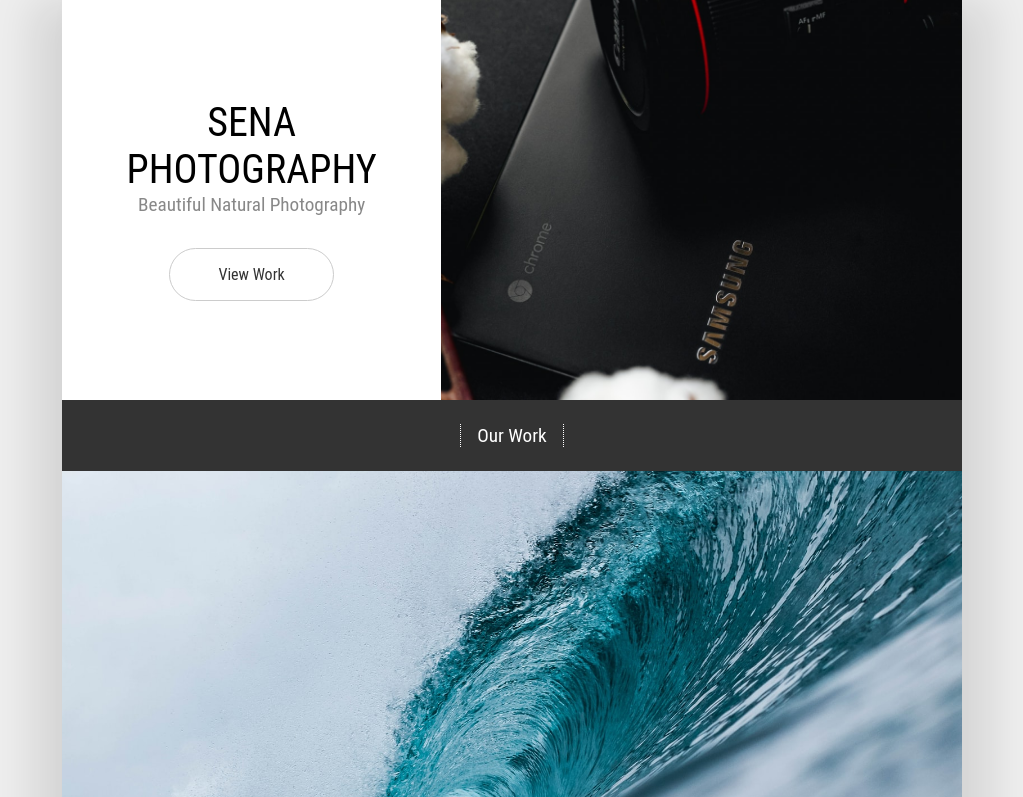
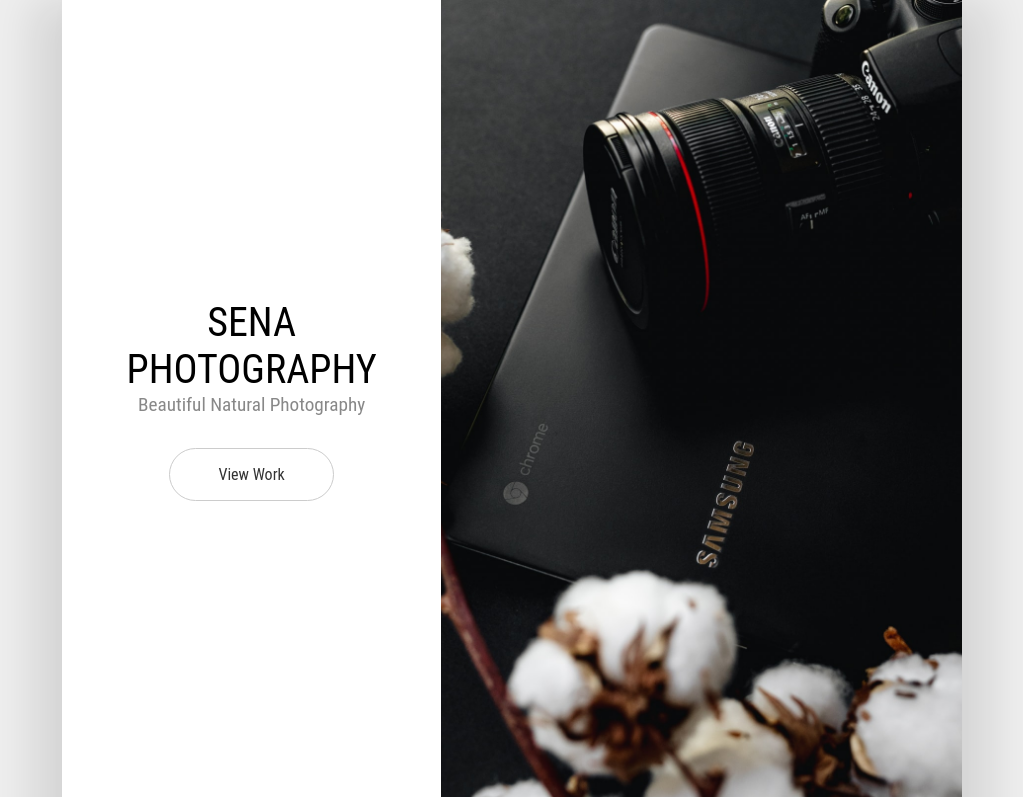
Before and after one commit to sena1434/sena-photography-project, a plain HTML site: page index.html in a window 1280 px wide. Shown: the top 797 px of the page, without its empty margins (128-1151 px from the left). Drawn offline with Linux system fonts and the light colour scheme.

Commit message:
Make app responsive

```diff
--- a/style.css
+++ b/style.css
@@ -58,7 +58,6 @@ strong {
 }
 
 #landing {
-  display: flex;
   background: #fff;
 }
 
@@ -71,6 +70,7 @@ strong {
   text-align: center;
   padding-right: 1rem;
   padding-left: 1rem;
+  height: 50vh;
 }
 
 #landing-text h2 {
@@ -110,7 +110,7 @@ strong {
   text-decoration: none;
   color: #333;
   transition: background 500ms ease;
-  padding: 16px 48px;
+  padding: 0.5rem 2rem;
 }
 
 .btn:hover {
@@ -121,3 +121,29 @@ strong {
   padding: 0.8rem;
   text-align: center;
 }
+
+/* Responsive  */
+@media (min-width: 500px) {
+  #landing {
+    display: flex;
+    height: 100%;
+  }
+}
+
+@media (min-width: 500px) {
+  #landing-text {
+    height: 100vh;
+  }
+}
+
+@media (min-width: 500px) {
+  #landing-image {
+    height: 100vh;
+  }
+}
+
+@media (min-width: 700px) {
+  .btn {
+    padding: 1rem 3rem;
+  }
+}
```
